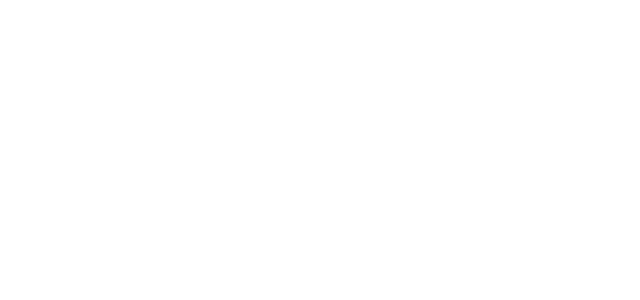
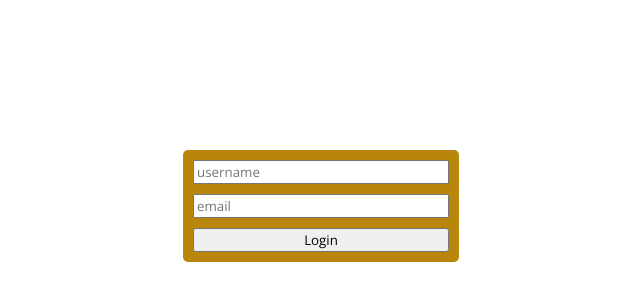
Before and after one commit to hekmatsalehi/booking-app, a React (Create React App) app in the folder client/: page /login in a window 1280 px wide. Before the commit this address had no page. Shown: the part 194-494 px from the top of the page, without its empty margins (319-959 px from the left). Built offline with nearby package versions, Linux system fonts and the light colour scheme.

Commit message:
Added login page

```diff
--- a/client/src/App.js
+++ b/client/src/App.js
@@ -2,6 +2,7 @@
 import Home from "./pages/home/Home";
 import Hotel from "./pages/hotel/Hotel";
 import List from "./pages/list/List";
+import Login from "./pages/login/Login";
 
 
 
@@ -13,6 +14,7 @@
         <Route path="/" element={<Home/>}/>
         <Route path="/hotels" element={<List/>} />
         <Route path="/hotels/:id" element={<Hotel/>} />
+        <Route path="/login" element={<Login/>}/>
       </Routes>
     </BrowserRouter>
   );
--- /dev/null
+++ b/client/src/pages/login/Login.jsx
@@ -0,0 +1,16 @@
+import './login.css';
+
+
+const Login = () => {
+    return (
+        <div className='login'>
+            <div className="login-container">
+                <input type="text" placeholder='username' id="username" className="login-input"/>
+                <input type="text" placeholder='email' id="email" className="login-input"/>
+                <button className="login-btn">Login</button>
+            </div>
+        </div>
+    )
+}
+
+export default Login;
--- /dev/null
+++ b/client/src/pages/login/login.css
@@ -0,0 +1,17 @@
+
+.login {
+    height: 100vh;
+    display: flex;
+    align-items: center;
+    justify-content: center;
+  }
+
+  .login-container {
+      display: flex;
+      flex-direction: column;
+      gap: 10px;
+      background-color: darkgoldenrod;
+      padding: 10px;
+      border-radius: 5px;
+      width: 20%;
+  }
```
